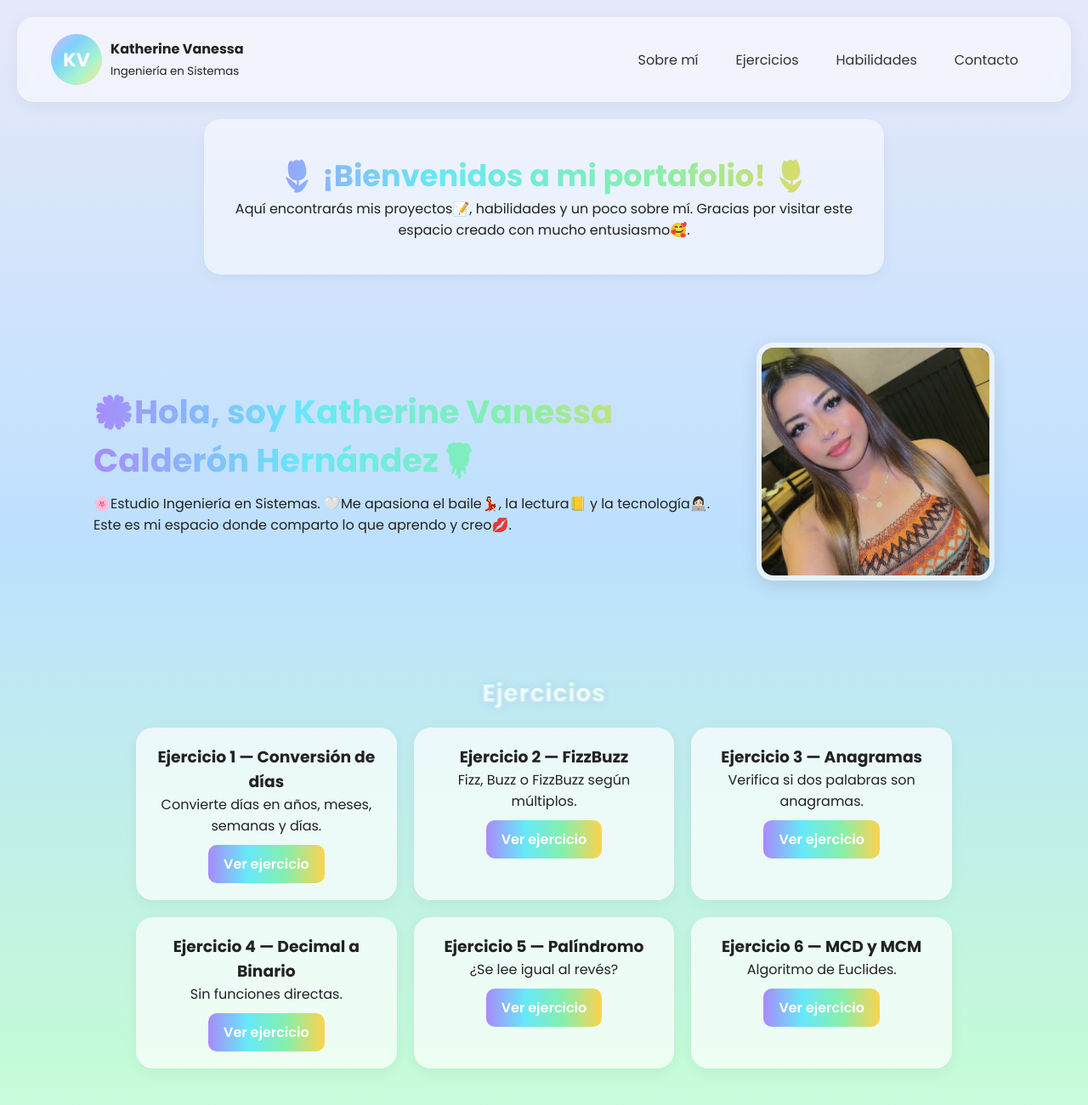
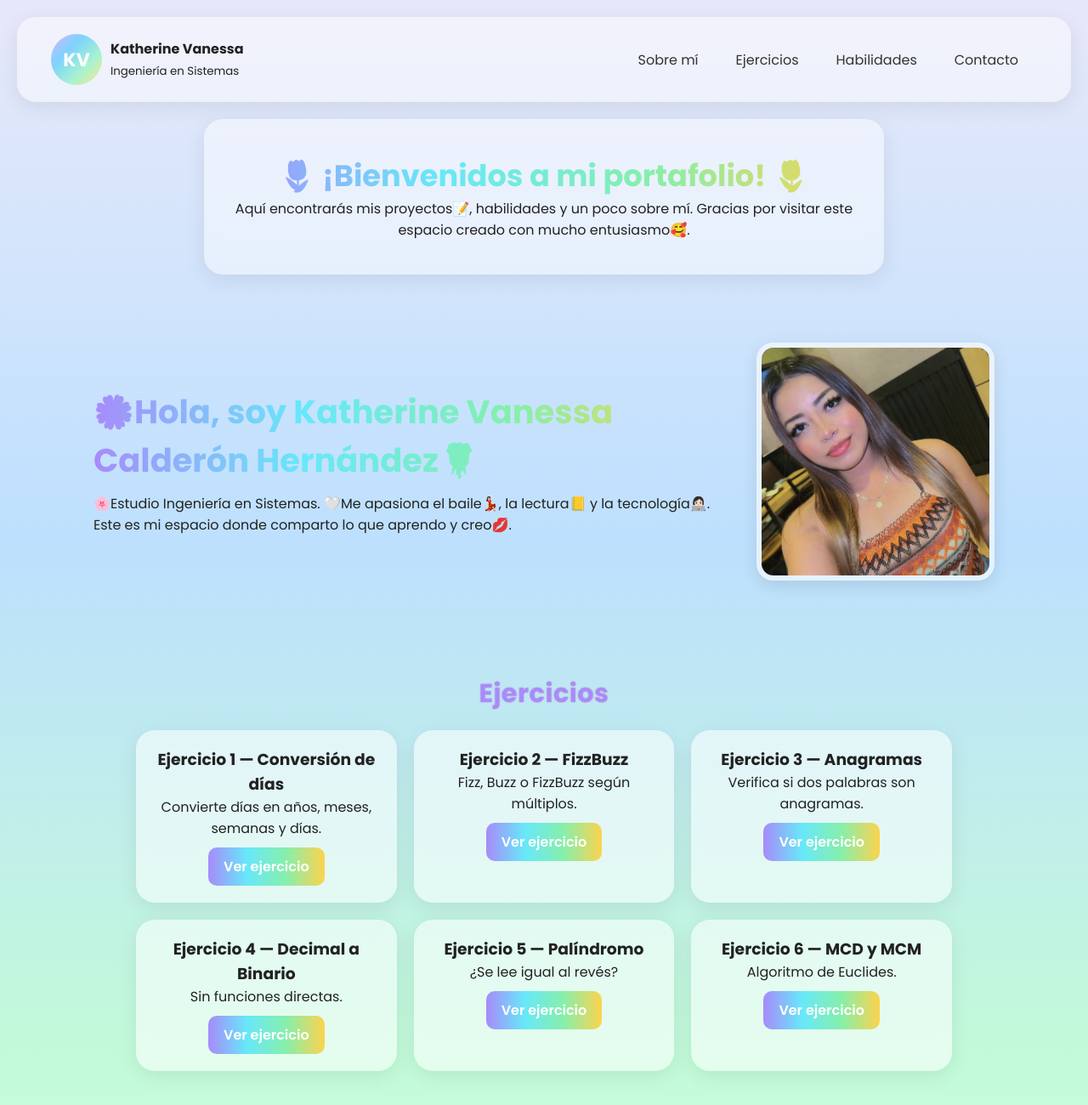
Before and after one commit to kcalderonh1-bit/proyecto-portafo, a plain HTML site: page index.html in a window 1280 px wide. Shown: the top 1300 px of the page at 85% size. Drawn offline with Linux system fonts and the light colour scheme.

Commit message:
Update index.html

```diff
--- a/index.html
+++ b/index.html
@@ -16,12 +16,25 @@
     color:#222;
     scroll-behavior:smooth;
   }
-  header{
-    display:flex;justify-content:space-between;align-items:center;
-    padding:20px 40px;background:rgba(255,255,255,0.5);
-    backdrop-filter:blur(10px);border-radius:20px;margin:20px;
-    box-shadow:0 4px 20px rgba(0,0,0,0.05);
-  }
+  /* ==== ENCABEZADO (header) ==== */
+header {
+  display: flex;
+  justify-content: space-between;
+  align-items: center;
+  padding: 20px 40px;
+  background: rgba(255, 255, 255, 0.45);
+  backdrop-filter: blur(10px);
+  border-radius: 22px;
+  margin: 20px;
+  box-shadow: 0 6px 25px rgba(0, 0, 0, 0.08);
+  transition: background 0.3s ease, box-shadow 0.3s ease;
+}
+
+header:hover {
+  background: rgba(255, 255, 255, 0.6);
+  box-shadow: 0 8px 25px rgba(167, 139, 250, 0.2);
+}
+
   .brand{display:flex;align-items:center;gap:10px}
   .brand .logo{
     width:60px;height:60px;border-radius:50%;
@@ -31,7 +44,24 @@
   }
   nav a{margin:0 10px;padding:8px 12px;border-radius:12px;transition:0.3s;text-decoration:none;color:#333;}
   nav a:hover{background:rgba(255,255,255,0.7);color:#a78bfa;}
-  .bienvenida{text-align:center;padding:40px 20px;background:rgba(255,255,255,0.5);margin:20px auto;border-radius:20px;max-width:800px;box-shadow:0 4px 15px rgba(0,0,0,0.05);}
+  /* ==== BIENVENIDA ==== */
+.bienvenida {
+  text-align: center;
+  padding: 40px 20px;
+  background: rgba(255, 255, 255, 0.45);
+  backdrop-filter: blur(8px);
+  margin: 20px auto;
+  border-radius: 22px;
+  max-width: 800px;
+  box-shadow: 0 6px 25px rgba(0, 0, 0, 0.08);
+  transition: background 0.3s ease, box-shadow 0.3s ease;
+}
+
+.bienvenida:hover {
+  background: rgba(255, 255, 255, 0.65);
+  box-shadow: 0 10px 30px rgba(167, 139, 250, 0.2);
+}
+
   .bienvenida h1{font-size:2.2rem;background:linear-gradient(90deg,#a78bfa,#67e8f9,#86efac,#fcd34d);-webkit-background-clip:text;-webkit-text-fill-color:transparent;}
   .hero{display:flex;flex-wrap:wrap;justify-content:space-between;align-items:center;gap:40px;padding:60px 20px;text-align:left;max-width:1100px;margin:auto;}
   .hero img{width:280px;height:280px;border-radius:20px;object-fit:cover;border:6px solid rgba(255,255,255,0.6);box-shadow:0 6px 20px rgba(0,0,0,0.1);transition:transform 0.5s ease-in-out;}
@@ -40,21 +70,66 @@
   .hero h1{font-size:2.4rem;background:linear-gradient(90deg,#a78bfa,#67e8f9,#86efac,#fcd34d);-webkit-background-clip:text;-webkit-text-fill-color:transparent;margin-bottom:10px;}
   section{padding:50px 20px;max-width:1000px;margin:auto;text-align:center}
   h2 {
-  font-size: 1.8rem;
+  font-size: 1.9rem;
   margin-bottom: 20px;
-  background: linear-gradient(90deg,#a78bfa,#67e8f9,#86efac,#fcd34d);
+  font-weight: 700;
+  background: linear-gradient(90deg, #c4b5fd, #d8b4fe, #fcd34d, #fde68a);
   -webkit-background-clip: text;
   -webkit-text-fill-color: transparent;
-  text-shadow: 0 1px 2px rgba(255,255,255,0.9), 0 2px 8px rgba(167,139,250,0.25);
-  font-weight: 800;
+  /* borde muy fino y elegante */
+  text-shadow:
+    0 0 1px #a78bfa,
+    0 0 2px rgba(167, 139, 250, 0.4);
   letter-spacing: 0.5px;
+  transition: 0.3s ease;
 }
+
+h2:hover {
+  transform: scale(1.02);
+  text-shadow:
+    0 0 1px #c4b5fd,
+    0 0 3px rgba(252, 211, 77, 0.5);
+}
+
   .grid-3{display:grid;grid-template-columns:repeat(auto-fit,minmax(250px,1fr));gap:20px;margin-top:20px;}
-  .card{background:rgba(255,255,255,0.7);padding:20px;border-radius:20px;box-shadow:0 4px 15px rgba(0,0,0,0.05);transition:transform 0.3s ease, box-shadow 0.3s ease;}
-  .card:hover{transform:translateY(-8px);box-shadow:0 8px 25px rgba(0,0,0,0.1);}
+  .card {
+  background: rgba(255, 255, 255, 0.55);
+  backdrop-filter: blur(6px);
+  padding: 20px;
+  border-radius: 22px;
+  box-shadow: 0 6px 25px rgba(0, 0, 0, 0.08);
+  transition: transform 0.3s ease, box-shadow 0.3s ease;
+}
+  .card:hover {
+  transform: translateY(-8px);
+  box-shadow: 0 8px 25px rgba(167, 139, 250, 0.2);
+  background: rgba(255, 255, 255, 0.7);
+}
+
   .btn-proyecto{display:inline-block;margin-top:10px;padding:10px 18px;background:linear-gradient(90deg,#a78bfa,#67e8f9,#86efac,#fcd34d);color:#fff;font-weight:600;border-radius:10px;transition:transform 0.3s ease, opacity 0.3s ease;text-decoration:none;}
   .btn-proyecto:hover{transform:scale(1.05);opacity:0.85;}
-  footer{text-align:center;margin-top:50px;padding:20px;color:#64748b;font-size:0.9rem}
+  /* ==== FOOTER GLASS PASTEL ==== */
+footer {
+  text-align: center;
+  margin-top: 50px;
+  padding: 25px;
+  font-size: 0.9rem;
+  color: #64748b;
+  background: rgba(255, 255, 255, 0.4);
+  backdrop-filter: blur(6px);
+  border-radius: 20px;
+  max-width: 900px;
+  margin-left: auto;
+  margin-right: auto;
+  box-shadow: 0 4px 20px rgba(0, 0, 0, 0.08);
+  transition: background 0.3s ease, box-shadow 0.3s ease;
+}
+
+footer:hover {
+  background: rgba(255, 255, 255, 0.6);
+  box-shadow: 0 8px 25px rgba(167, 139, 250, 0.2);
+}
+
   .btn-whatsapp{display:inline-flex;align-items:center;justify-content:center;gap:10px;margin-top:15px;padding:12px 22px;background:linear-gradient(90deg,#86efac,#a78bfa,#fcd34d);color:#fff;font-weight:600;border-radius:14px;text-decoration:none;transition:0.4s;box-shadow:0 4px 12px rgba(0,0,0,0.1);}
   .btn-whatsapp i{font-size:1.3rem;color:#25D366;transition:0.3s;}
   .btn-whatsapp:hover{transform:scale(1.06);box-shadow:0 0 25px rgba(167,139,250,0.6);}
```
